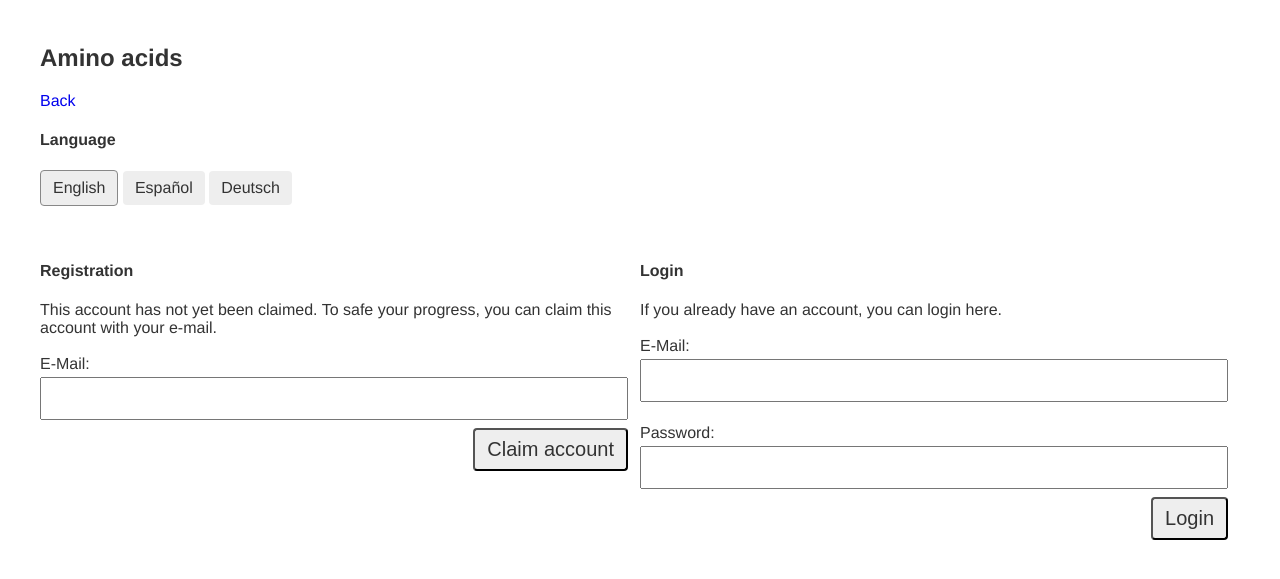
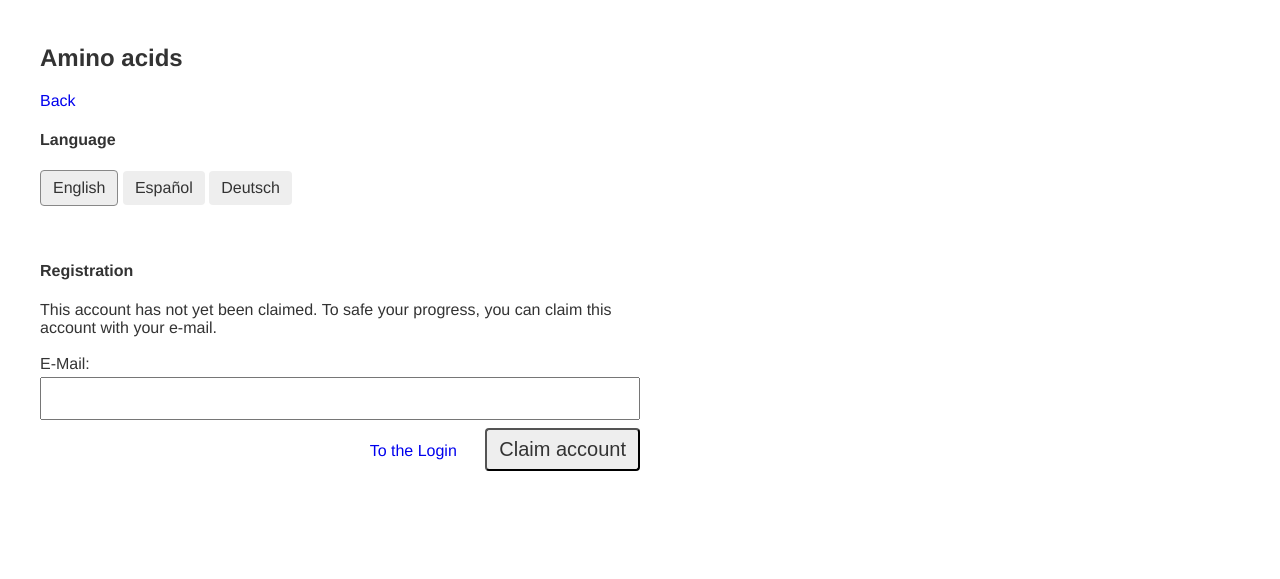
Before and after one commit to mathiasbader/aminos, a Symfony app: template templates/default/profile.html.twig in a window 1280 px wide. Shown: the top 579 px of the page. Run offline with Twig, Linux system fonts and the light colour scheme; the template is opened without the code that fills it, so the values that code supplies are empty; some libraries are stand-ins or nearby versions.

Commit message:
Hide login form when registration form is visible (and vice versa)

```diff
--- a/templates/default/profile.html.twig
+++ b/templates/default/profile.html.twig
@@ -22,7 +22,7 @@
         </div>
     {% else %}
         <div style="display: flex">
-            <div style="width: 50%; padding-right: 12px;">
+            <div style="width: 50%; padding-right: 12px;" id="registration">
                 <h4>{{ 'registration'|trans }}</h4>
                 <div>
                     {{ 'profile.accountNotYetClaimed'|trans }}
@@ -33,11 +33,15 @@
                     <label for="email">{{ 'email'|trans }}:</label><br>
                     <input type="email" name="email" id="email" value="{{ app.user.email }}"/><br>
                     <div style="text-align: right;">
+                        <a href="#" onclick="
+                            document.getElementById('registration').style.display = 'none';
+                            document.getElementById('login'       ).style.display = 'block';
+                        " style="margin-right: 24px;">{{ 'toTheLogin'|trans }}</a>
                         <input type="submit" class="btn" style="width: auto;" value="{{ 'claimAccount'|trans }}"/>
                     </div>
                 </form>
             </div>
-            <div style="width: 50%; padding-right: 12px;">
+            <div style="width: 50%; padding-right: 12px; display: none;" id="login">
                 <h4>{{ 'login'|trans }}</h4>
                 <div>
                     {{ 'profile.ifYouAlreadyHaveAnAccountYouCanLoginHere'|trans }}
@@ -49,6 +53,10 @@
                     <label for="password">{{ 'password'|trans }}:</label><br>
                     <input type="password" name="password" id="password"/><br>
                     <div style="text-align: right;">
+                        <a href="#" onclick="
+                            document.getElementById('login'       ).style.display = 'none';
+                            document.getElementById('registration').style.display = 'block';
+                        " style="margin-right: 24px;">{{ 'toTheRegistration'|trans }}</a>
                         <input type="submit" class="btn" style="width: auto;" value="Login"/>
                     </div>
                 </form>
--- a/translations/messages.de.yaml
+++ b/translations/messages.de.yaml
@@ -26,6 +26,8 @@ save: Speichern
 claimAccount: Account registrieren
 registration: Registrierung
 login: Login
+toTheLogin: Zum Login
+toTheRegistration: Zur Registrierung
 
 profile.accountNotYetClaimed: Dieses Konto ist noch nicht verbunden worden.
 profile.toSafeProgressClaimWithEmail: Um Ihren Fortschritt zu sichern, können Sie dieses Konto mit Ihrer E-Mail verknüpfen.
--- a/translations/messages.en.yaml
+++ b/translations/messages.en.yaml
@@ -26,6 +26,8 @@ save: Save
 claimAccount: Claim account
 registration: Registration
 login: Login
+toTheLogin: To the Login
+toTheRegistration: To the registration
 
 profile.accountNotYetClaimed: This account has not yet been claimed.
 profile.toSafeProgressClaimWithEmail: To safe your progress, you can claim this account with your e-mail.
--- a/translations/messages.es.yaml
+++ b/translations/messages.es.yaml
@@ -26,6 +26,8 @@ save: Guardar
 claimAccount: Reclamar la cuenta
 registration: Registro
 login: Inicio de sesión
+toTheLogin: Al inicio de sesión
+toTheRegistration: Al registro
 
 profile.accountNotYetClaimed: Esta cuenta aún no ha sido reclamada.
 profile.toSafeProgressClaimWithEmail: Para asegurar su progreso, puede reclamar esta cuenta con su correo electrónico.
```
